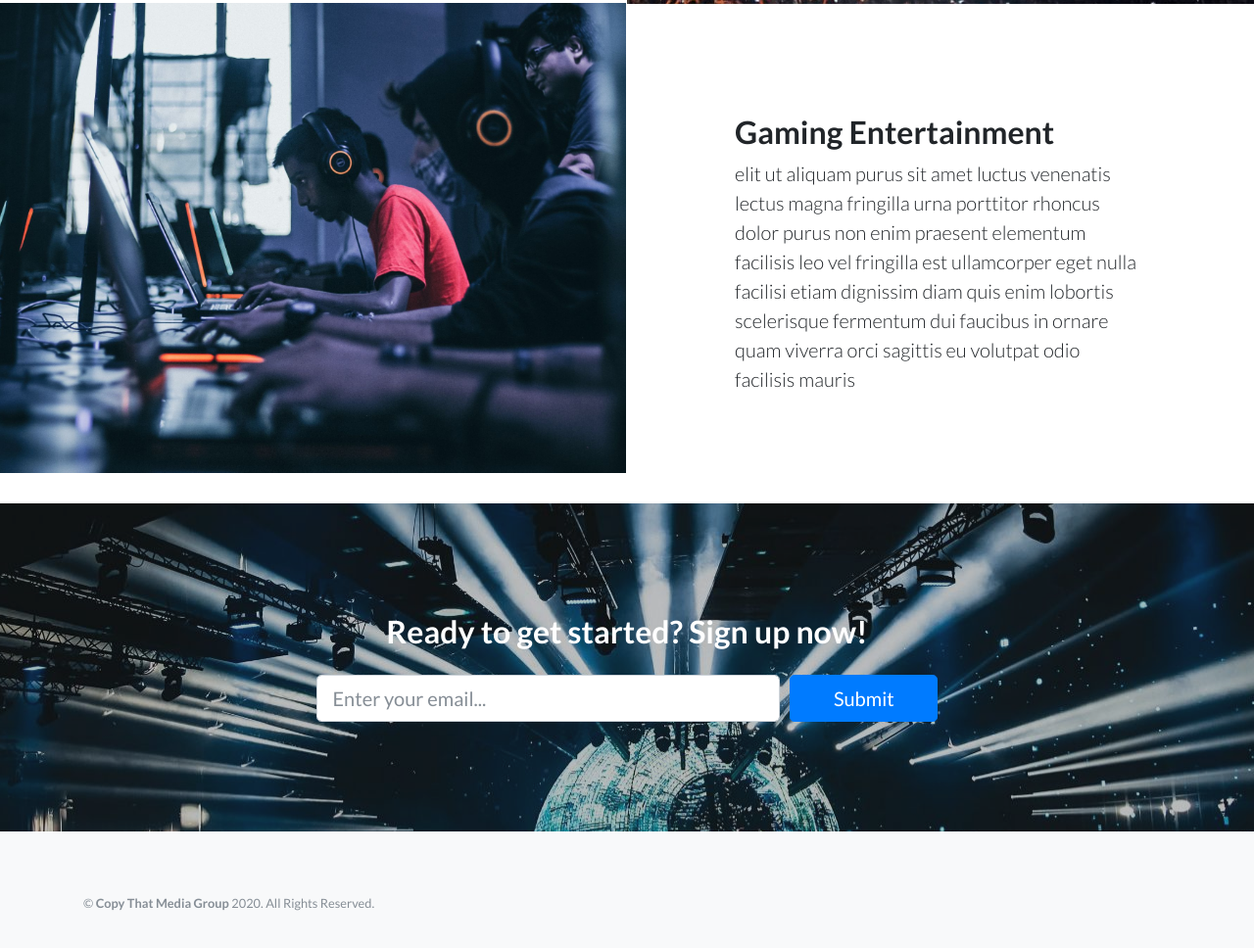
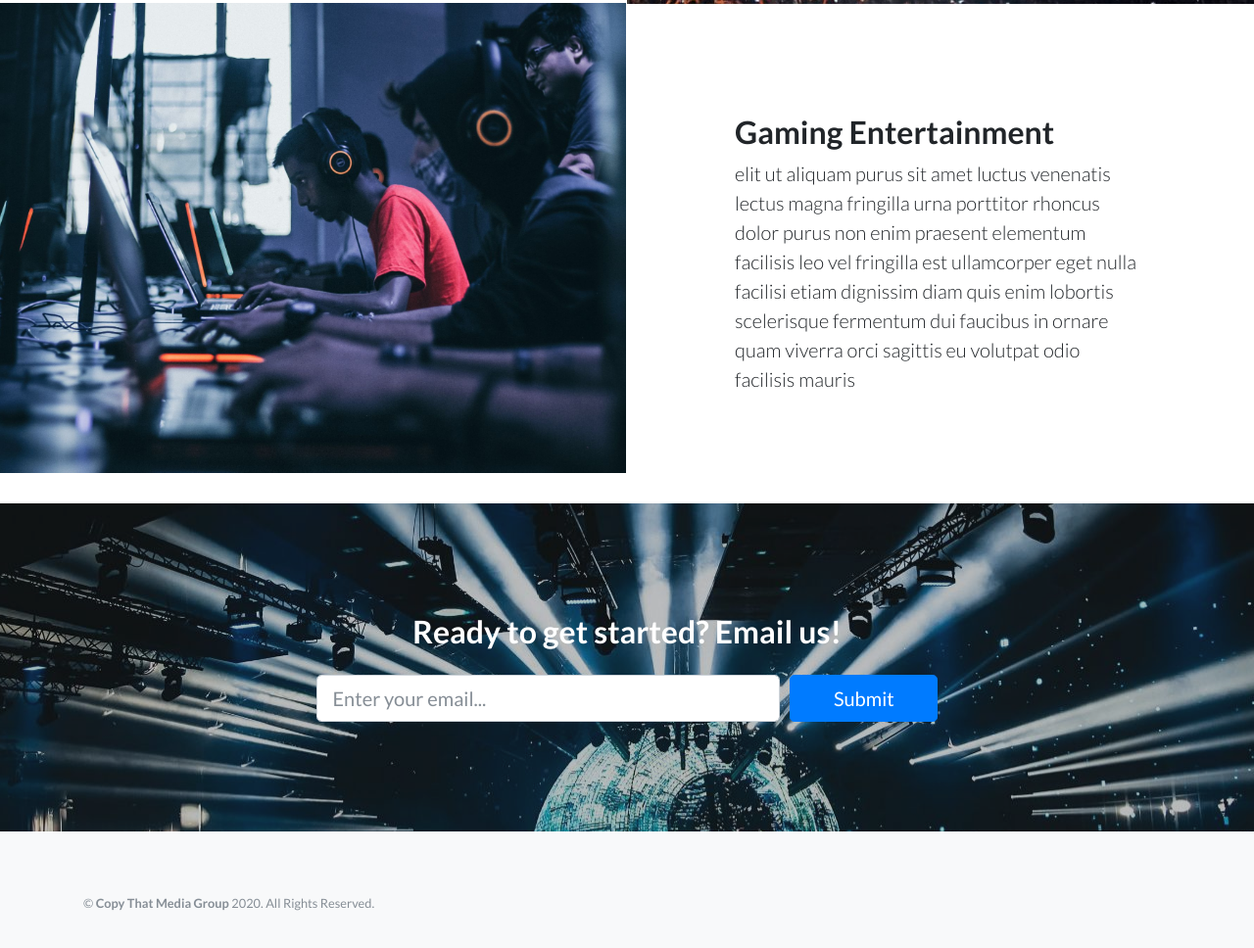
Before and after one commit to josephdrivera/CTMG_website, a plain HTML site: page index.html in a window 1280 px wide. Shown: the part 2017-2985 px from the top of the page at 98% size. Drawn offline with nearby package versions, Linux system fonts and the light colour scheme.

Commit message:
Update index.html

```diff
--- a/index.html
+++ b/index.html
@@ -87,7 +87,7 @@
         <div class="container">
             <div class="row">
                 <div class="col-xl-9 mx-auto">
-                    <h2 class="mb-4">Ready to get started? Sign up now!</h2>
+                    <h2 class="mb-4">Ready to get started? Email us!</h2>
                 </div>
                 <div class="col-md-10 col-lg-8 col-xl-7 mx-auto">
                     <form>
```
